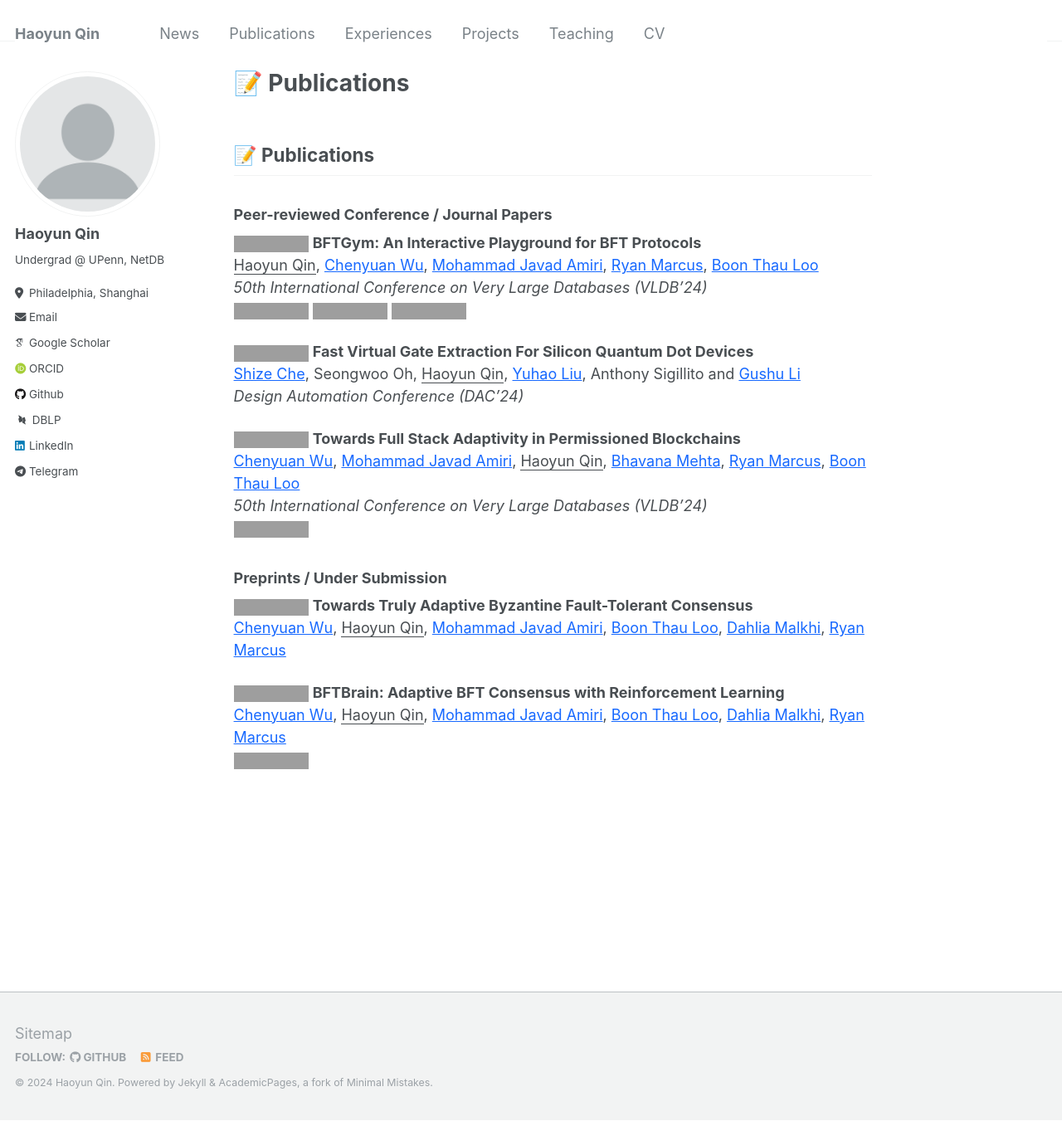
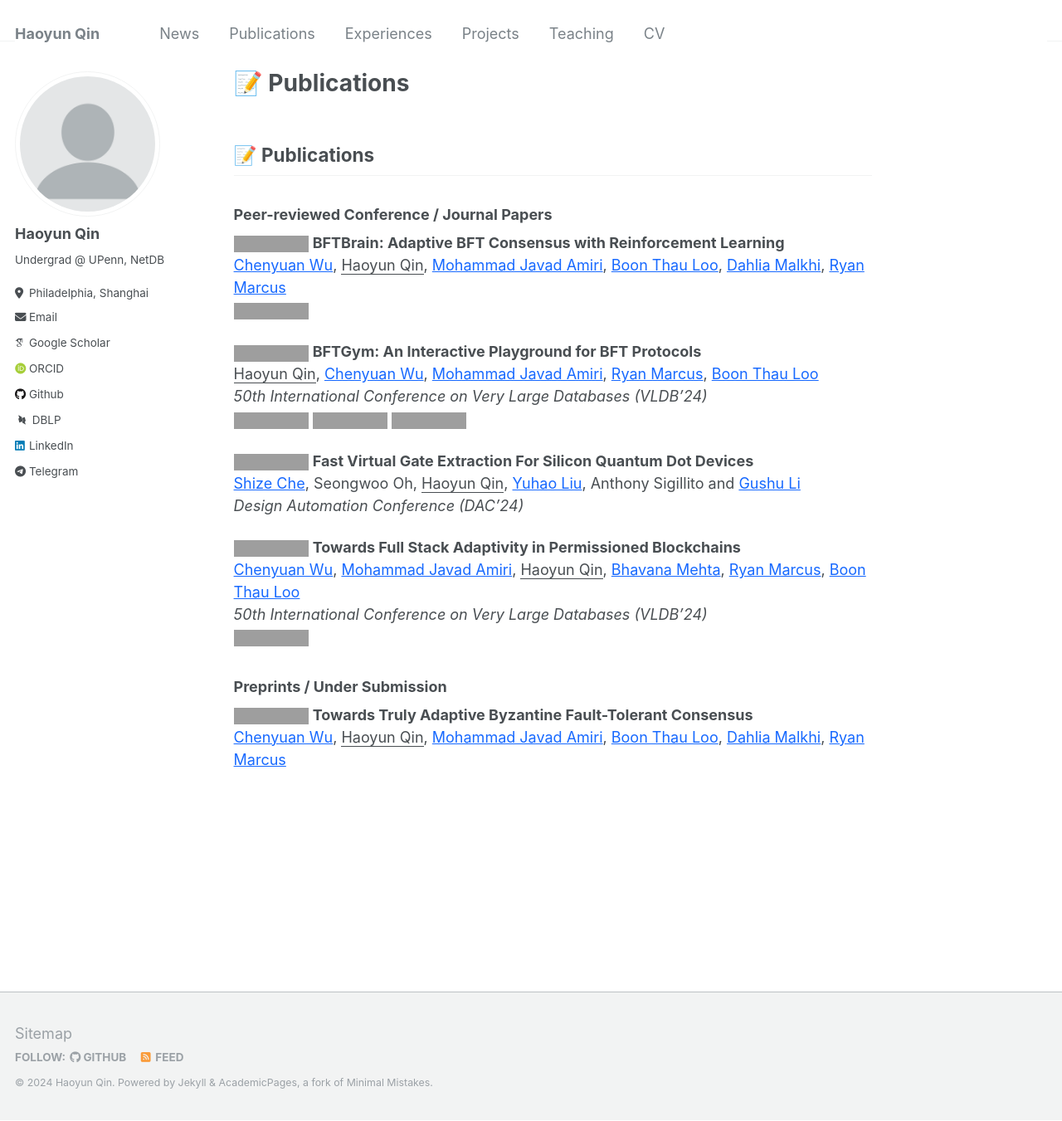
Before and after one commit to JeffersonQin/academic, a Jekyll site: the page built from _pages/includes/pub.md, in a window 1280 px wide and 1351 px high, cut to the strip 0-1351 px from the top of the window. Shown: the whole strip at 83% size. Built offline with Jekyll 4.4.1, drawn with Linux system fonts in a browser that asks for light colours; some web fonts are replaced; our own code applies the rules of GitHub Pages for plain Markdown files; part of the change alters nothing that is shown; grey boxes are pictures that could not be loaded.

Commit message:
feat: bftbrain got accepted

```diff
--- a/_pages/includes/pub.md
+++ b/_pages/includes/pub.md
@@ -1,6 +1,10 @@
 ## 📝 Publications
 
 ### Peer-reviewed Conference / Journal Papers
+
+[![](https://img.shields.io/badge/NSDI-2025-blue?style=flat-square)](https://www.usenix.org/conference/nsdi25) **BFTBrain: Adaptive BFT Consensus with Reinforcement Learning**<br>
+[Chenyuan Wu](https://chenyuanwu.com/), <ins>Haoyun Qin</ins>, [Mohammad Javad Amiri](https://www3.cs.stonybrook.edu/~amiri/), [Boon Thau Loo](https://boonloo.cis.upenn.edu/), [Dahlia Malkhi](https://malkhi.com/), [Ryan Marcus](https://rmarcus.info/blog/)<br>
+[![](https://img.shields.io/badge/Code-black?style=flat-square&logo=github&logoColor=ffffff)](https://github.com/JeffersonQin/BFTBrain)
 
 [![](https://img.shields.io/badge/VLDB-2024-blue?style=flat-square)](https://vldb.org/2024/) **BFTGym: An Interactive Playground for BFT Protocols**<br>
 <ins>Haoyun Qin</ins>, [Chenyuan Wu](https://chenyuanwu.com/), [Mohammad Javad Amiri](https://www3.cs.stonybrook.edu/~amiri/), [Ryan Marcus](https://rmarcus.info/blog/), [Boon Thau Loo](https://boonloo.cis.upenn.edu/)<br>
@@ -22,7 +26,3 @@
 
 [![](https://img.shields.io/badge/OSR-2024-blue?style=flat-square)](https://www.sigops.org/publications/) **Towards Truly Adaptive Byzantine Fault-Tolerant Consensus**<br>
 [Chenyuan Wu](https://chenyuanwu.com/), <ins>Haoyun Qin</ins>, [Mohammad Javad Amiri](https://www3.cs.stonybrook.edu/~amiri/), [Boon Thau Loo](https://boonloo.cis.upenn.edu/), [Dahlia Malkhi](https://malkhi.com/), [Ryan Marcus](https://rmarcus.info/blog/)
-
-[![](https://img.shields.io/badge/NSDI-2025-blue?style=flat-square)](https://www.usenix.org/conference/nsdi25) **BFTBrain: Adaptive BFT Consensus with Reinforcement Learning**<br>
-[Chenyuan Wu](https://chenyuanwu.com/), <ins>Haoyun Qin</ins>, [Mohammad Javad Amiri](https://www3.cs.stonybrook.edu/~amiri/), [Boon Thau Loo](https://boonloo.cis.upenn.edu/), [Dahlia Malkhi](https://malkhi.com/), [Ryan Marcus](https://rmarcus.info/blog/)<br>
-[![](https://img.shields.io/badge/Code-black?style=flat-square&logo=github&logoColor=ffffff)](https://github.com/JeffersonQin/BFTBrain)
```
